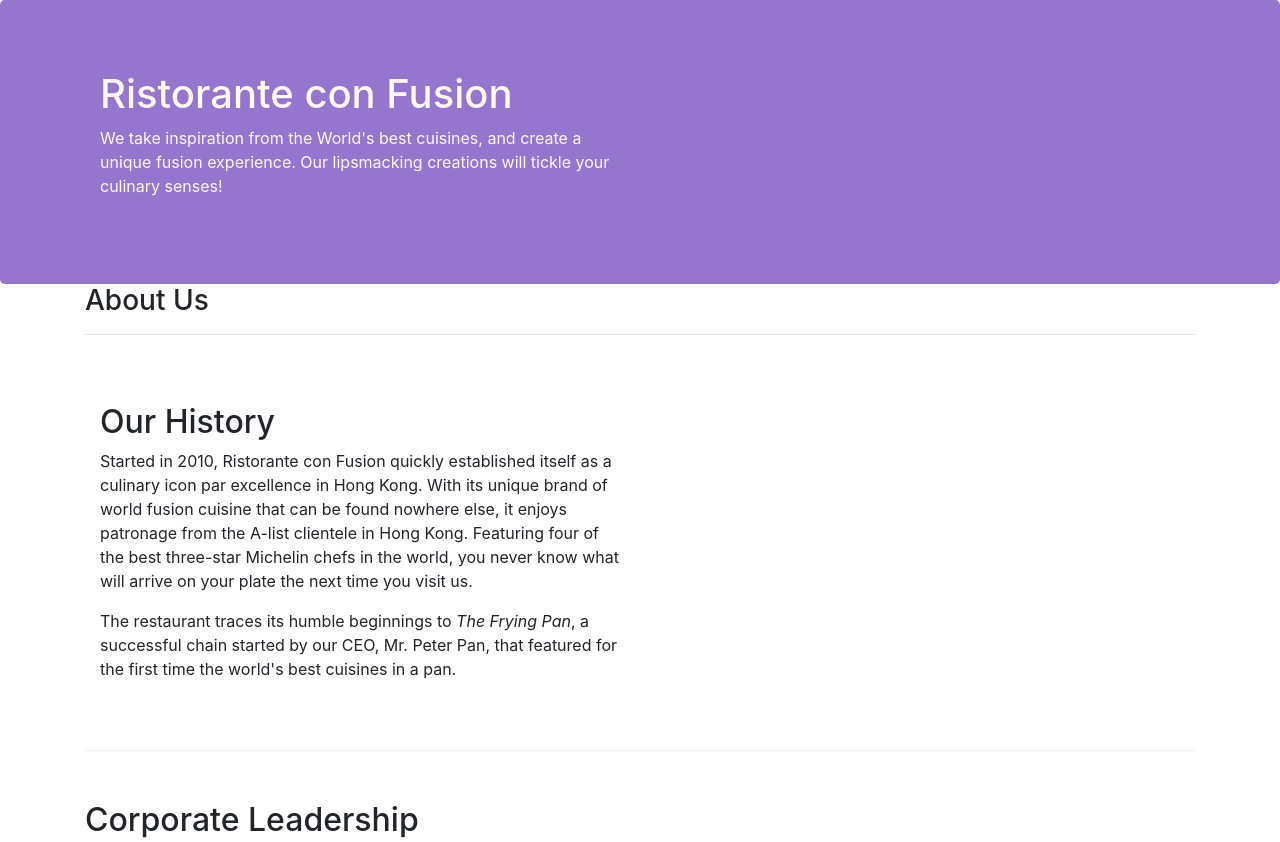
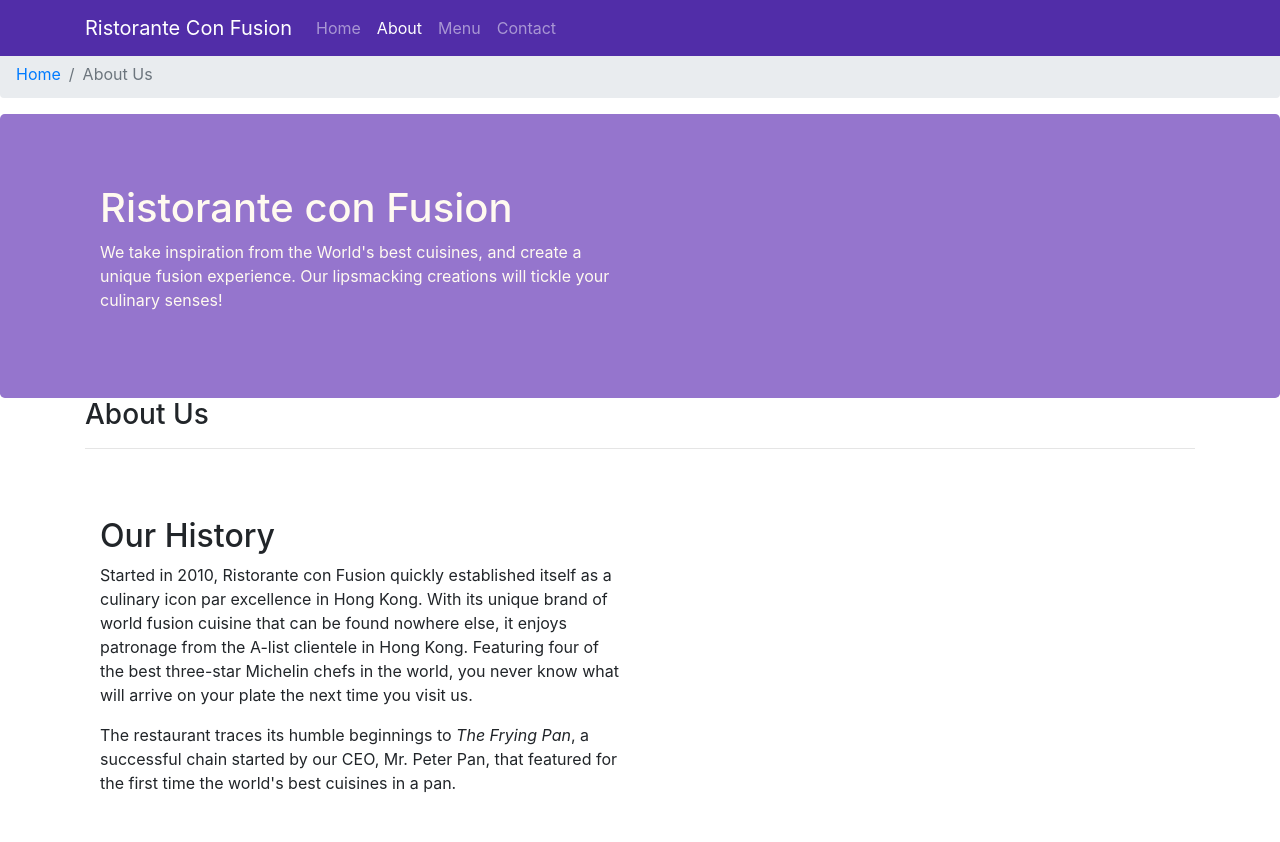
Before and after one commit to Serkoder/conFusion, a website: page aboutus.html in a window 1280 px wide. Shown: the top 842 px of the page. Drawn offline with nearby package versions, Linux system fonts and the light colour scheme.

Commit message:
Navbar and Breadcrumbs

```diff
--- a/aboutus.html
+++ b/aboutus.html
@@ -20,10 +20,33 @@ href="node_modules/bootstrap/dist/css/bootstrap.min.css"
 <script src="node_modules/popper.js/dist/umd/popper.min.js"></script>
 <script src="node_modules/bootstrap/dist/js/bootstrap.min.js"></script>
 <title>Ristorante Con Fusion: About Us</title>
+<ol class="col-12 breadcrumb">
+    <li class="breadcrumb-item"><a href="./index.html">Home</a></li>
+    <li class="breadcrumb-item active">About Us</li>
+    </ol>
 </head>
 
 <body>
+    <nav class="navbar navbar-dark navbar-expand-sm fixed-top">
+        <div class="container">
+            <button class="navbar-toggler" type="button" data-toggle="collapse" data-target="#Navbar">
 
+                <span class="navbar-toggler-icon"></span>
+
+            </button>
+
+          <a class="navbar-brand" href="#">Ristorante Con Fusion</a>
+          <div class="collapse navbar-collapse" id="Navbar">
+
+          <ul class="navbar-nav mr-auto">
+            <li class="nav-item"><a class="nav-link" href="index.html">Home</a></li>
+            <li class="nav-item active"><a class="nav-link" href="./aboutus.html">About</a></li>
+            <li class="nav-item"><a class="nav-link" href="#">Menu</a></li>
+            <li class="nav-item"><a class="nav-link" href="#">Contact</a></li>
+          </ul>
+        </div>
+        </div>
+    </nav>
     <header class="jumbotron">
         <div class="container">
             <div class="row row-header">
@@ -46,7 +69,7 @@ href="node_modules/bootstrap/dist/css/bootstrap.min.css"
         </div>
 
         <div class="row row-content align-items-center">
-            <div class="col-12 col-sm-5 order-sm-last col-md-6">
+            <div class="col-12 col-sm-6 order-sm-last col-md-6">
                 <h2>Our History</h2>
                 <p>Started in 2010, Ristorante con Fusion quickly established itself as a culinary icon par excellence in Hong Kong. With its unique brand of world fusion cuisine that can be found nowhere else, it enjoys patronage from the A-list clientele in Hong Kong.  Featuring four of the best three-star Michelin chefs in the world, you never know what will arrive on your plate the next time you visit us.</p>
                 <p>The restaurant traces its humble beginnings to <em>The Frying Pan</em>, a successful chain started by our CEO, Mr. Peter Pan, that featured for the first time the world's best cuisines in a pan.</p>
--- a/css/style.css
+++ b/css/style.css
@@ -1,57 +1,47 @@
 .row-header {
-
     margin: 0px auto;
-
     padding: 0px;
-
 }
 
 
 
 .row-content {
-
     margin: 0px auto;
-
     padding: 50px 0px 50px 0px;
-
     border-bottom: 1px ridge;
-
     min-height: 400px;
-
 }
 
 
 
 .footer {
-
     background-color: #D1C4E9;
-
     margin: 0px auto;
-
     padding: 20px 0px 20px 0px;
-
 }
 
 .jumbotron {
-
     padding: 70px 30px 70px 30px;
-
     margin: 0px auto;
-
     background: #9575CD;
-
     color: floralwhite;
-
 }
 
 
 
 address {
+    font-size: 80%;
+    margin: 0px;
+    color: #0f0f0f;
+}
 
-    font-size: 80%;
+body {
+    padding: 50px 0px 0px 0px;
+    z-index: 0;
+}
 
-    margin: 0px;
 
-    color: #0f0f0f;
 
+.navbar-dark {
+    background-color: #512DA8;
 }
```
Also changed, not shown: index.html (+24 -9 lines).
